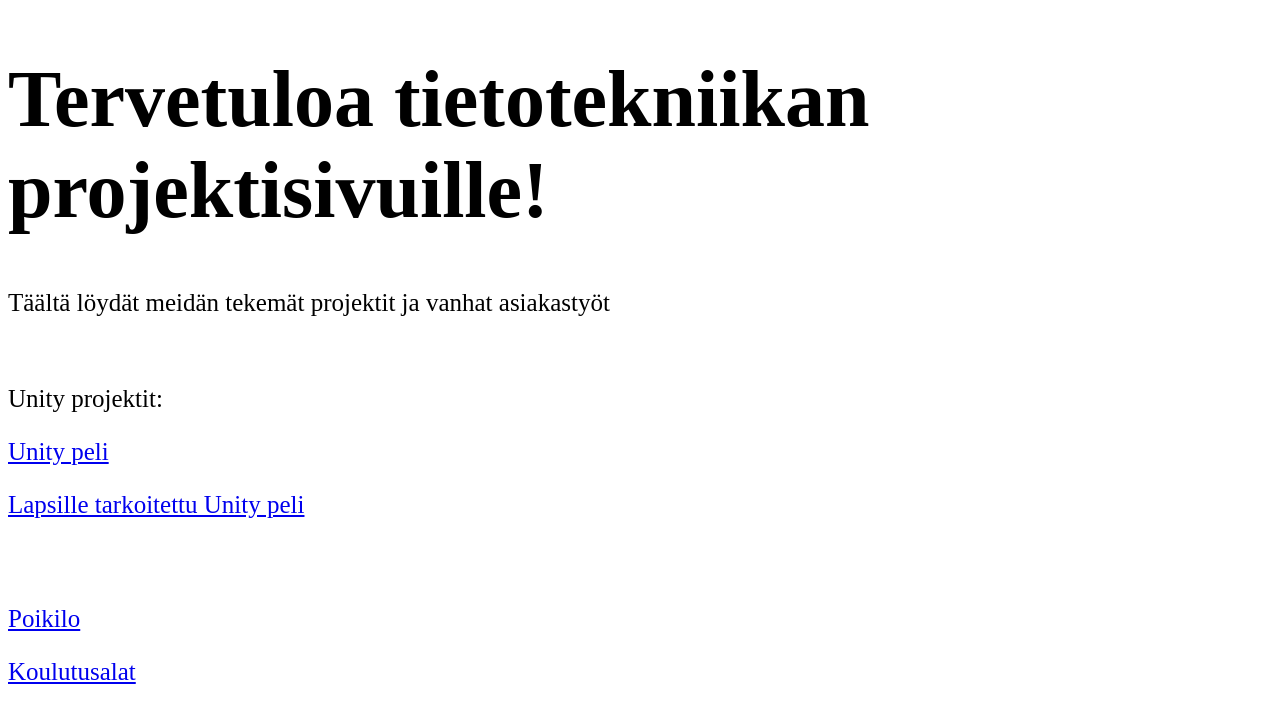
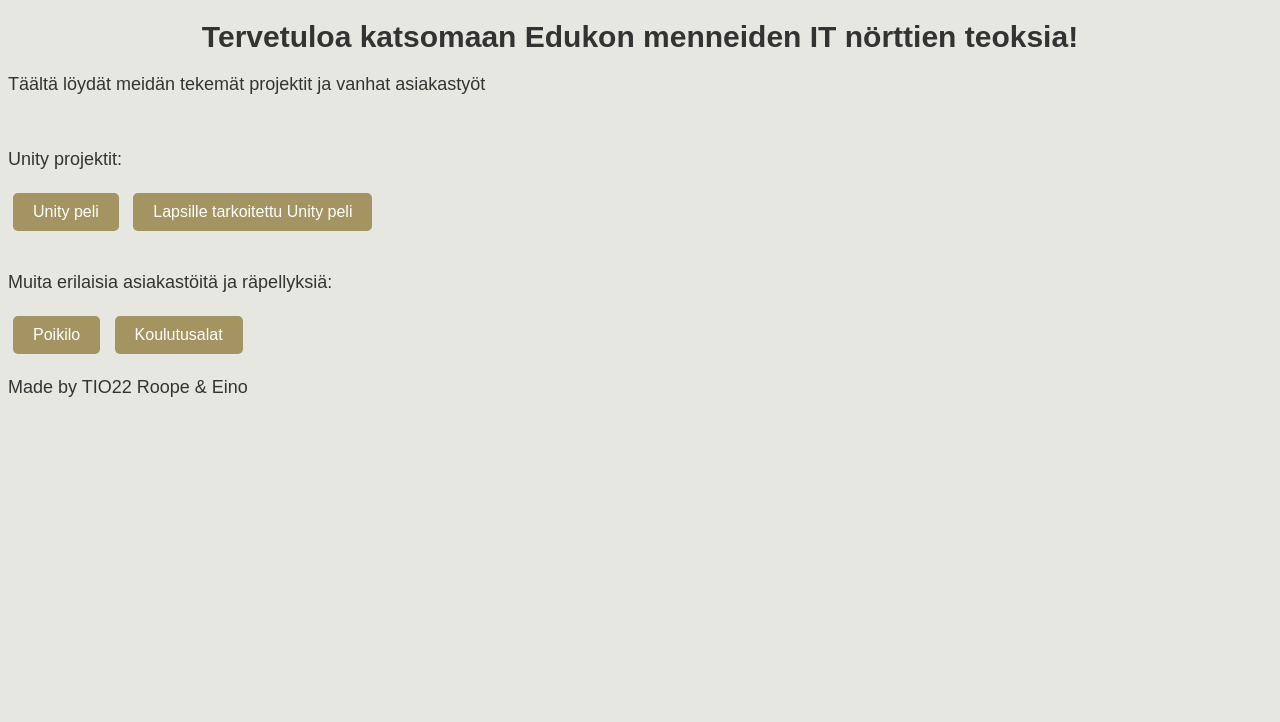
Before and after one commit to EinoTaimisto/KoudataLandingpage, a plain HTML site: page index.html in a window 1280 px wide. Drawn offline with Linux system fonts and the light colour scheme.

Commit message:
SDD
aaaaaaaaa

```diff
--- a/edukoStyle.css
+++ b/edukoStyle.css
@@ -1,6 +1,22 @@
+body {
+    background-color: #e7e7e1;
+    font-family: Arial, sans-serif;
+}
 h1 {
-    font-size: 80px;
+    text-align: center;
+    font-size: 30px;
+    color: #333;
 }
 p {
-    font-size: 25px;
+    font-size: 18px;
+    color: #333;
 }
+a.button {
+    display: inline-block;
+    padding: 10px 20px;
+    background-color: #A39462;
+    color: #fff;
+    text-decoration: none;
+    border-radius: 5px;
+    margin: 5px;
+}
--- a/index.html
+++ b/index.html
@@ -7,13 +7,19 @@
     <title>Koudata projektien Landingpage</title>
 </head>
 <body>
-    <h1>Tervetuloa tietotekniikan projektisivuille!</h1>
-    <p>Täältä löydät meidän tekemät projektit ja vanhat asiakastyöt</p><br>
-    <p>Unity projektit:</p>
-    <p><a href="https://mc.koudata.fi/unity">Unity peli</a></p>
-    <p><a href="https://mc.koudata.fi/lastenpeli">Lapsille tarkoitettu Unity peli</a></p>
-    <br><br>
-    <p><a href="https://mc.koudata.fi/poikilo">Poikilo</a></p>
-    <p><a href="https://mc.koudata.fi/koulutusalat">Koulutusalat</a></p>
+    <div class="container">
+        <h1>Tervetuloa katsomaan Edukon menneiden IT nörttien teoksia!</h1>
+        <p>Täältä löydät meidän tekemät projektit ja vanhat asiakastyöt</p><br>
+        <p>Unity projektit:</p>
+        <a href="https://mc.koudata.fi/unity" class="button">Unity peli</a>
+        <a href="https://mc.koudata.fi/lastenpeli" class="button">Lapsille tarkoitettu Unity peli</a>
+        <br><br>
+        <p>Muita erilaisia asiakastöitä ja räpellyksiä:</p>
+        <a href="https://mc.koudata.fi/poikilo" class="button">Poikilo</a>
+        <a href="https://mc.koudata.fi/koulutusalat" class="button">Koulutusalat</a>
+    </div>
+    <footer>
+        <p>Made by TIO22 Roope & Eino</p>
+    </footer>
 </body>
 </html>
```
